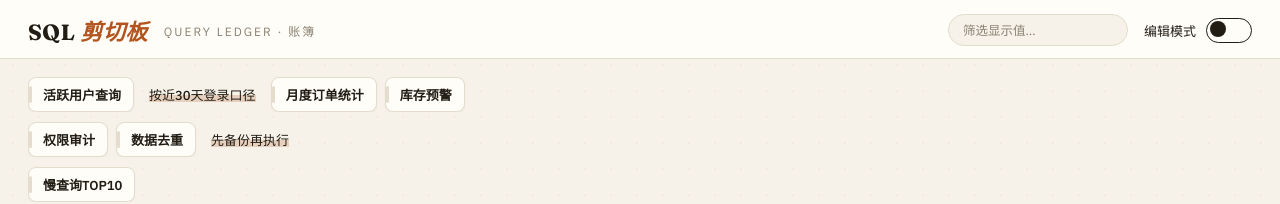
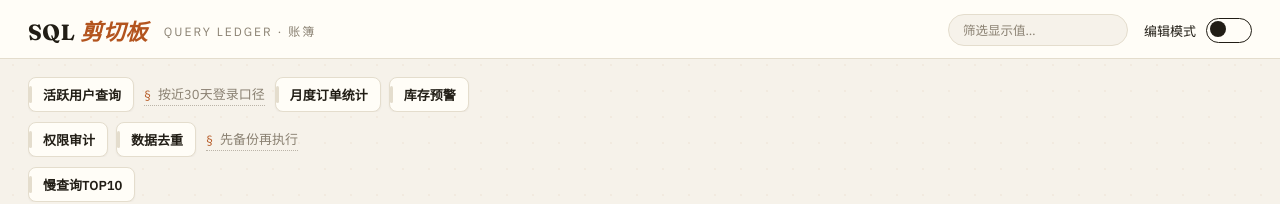
Before and after one commit to evachxji/sql-clipboard, a React (Vite) app in the folder app/: page / in a window 1280 px wide. Shown: the top 204 px of the page. Built offline with nearby package versions, Linux system fonts and the light colour scheme.

Commit message:
feat: 文本格改用词条风格(§+虚线下划)，无复制值时点击复制显示值

```diff
--- a/app/src/App.jsx
+++ b/app/src/App.jsx
@@ -56,9 +56,9 @@ export default function App() {
 
   const clickCell = async (cell) => {
     if (editing) { setModal({ ...cell }); return }
-    if (!hasCopy(cell)) return // 复制值为空：纯文本格，无点击复制
-    if (isTauri) await invoke('copy_text', { text: cell.copy })
-    else await navigator.clipboard.writeText(cell.copy)
+    const text = hasCopy(cell) ? cell.copy : cell.display // 无复制值则复制显示值
+    if (isTauri) await invoke('copy_text', { text })
+    else await navigator.clipboard.writeText(text)
     showToast()
   }
 
@@ -186,7 +186,7 @@ function EditBox({ cell, onSave, onDelete, onClose }) {
         onChange={e => setDisplay(e.target.value)}
       />
       {empty && <div className="err">显示值不能为空</div>}
-      <label>复制值 (SQL，可留空；留空则该格仅作文本展示)</label>
+      <label>复制值 (SQL，可留空；留空则点击复制显示值)</label>
       <textarea rows={7} value={copy} onChange={e => setCopy(e.target.value)} spellCheck={false} />
       <div className="actions">
         <button className="btn del" onClick={onDelete}>删除该单元格</button>
--- a/app/src/styles.css
+++ b/app/src/styles.css
@@ -35,13 +35,13 @@ main{flex:1;overflow-y:auto;overflow-x:hidden;padding:18px 28px}
 .cell.hit .d{color:var(--acc)}
 .app.editing .cell{border:1.5px dashed var(--acc);background:var(--acc-soft)}
 .app.editing .cell::before{background:var(--acc)}
-/* 荧光笔文本格（复制值为空）：纯文本展示，不可点击 */
-.note{flex:0 1 auto;min-width:0;max-width:240px;padding:3px 7px;cursor:default}
-.note .d{font-size:13px;font-weight:500;color:var(--ink);white-space:nowrap;overflow:hidden;text-overflow:ellipsis;
-  background:linear-gradient(180deg,transparent 55%,rgba(179,84,30,.22) 55%,rgba(179,84,30,.22) 92%,transparent 92%)}
-.note.hit .d{color:var(--acc);
-  background:linear-gradient(180deg,transparent 55%,rgba(179,84,30,.38) 55%,rgba(179,84,30,.38) 92%,transparent 92%)}
-.app.editing .note{cursor:pointer}
+/* 词条文本格（复制值为空）：§ 节号 + 虚线下划，点击复制显示值 */
+.note{flex:0 1 auto;min-width:0;max-width:240px;padding:3px 2px;cursor:pointer}
+.note .d{font-size:13px;color:var(--mute);white-space:nowrap;overflow:hidden;text-overflow:ellipsis;
+  border-bottom:1.5px dotted rgba(138,129,114,.55);padding-bottom:2px;transition:.15s}
+.note .d::before{content:"§";color:var(--acc);margin-right:7px;font-size:12px}
+.note:hover .d{color:var(--ink);border-bottom-color:var(--acc)}
+.note.hit .d{color:var(--acc);border-bottom-color:var(--acc)}
 .app.editing .note .d{border-bottom:1.5px dashed var(--acc)}
 .addcol{flex-shrink:0;width:30px;height:30px;border:1.5px dashed var(--line);border-radius:8px;background:none;color:var(--mute);
   font-size:15px;cursor:pointer;transition:.18s;font-family:inherit}
```
Also changed, not shown: 2 other files (tests, documents, lock files or other folders).
